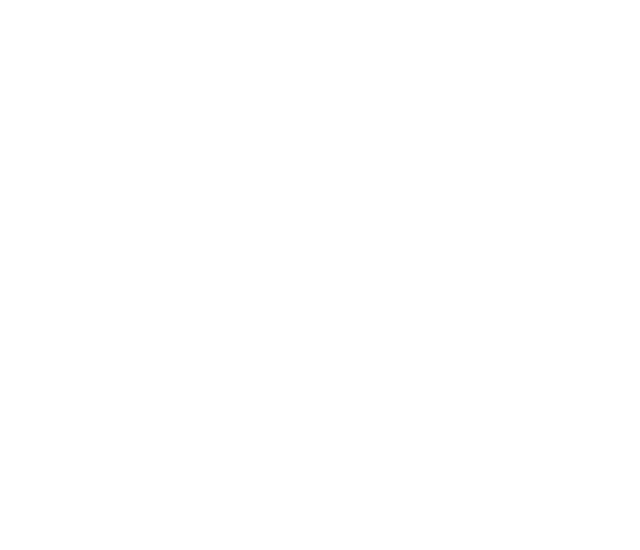
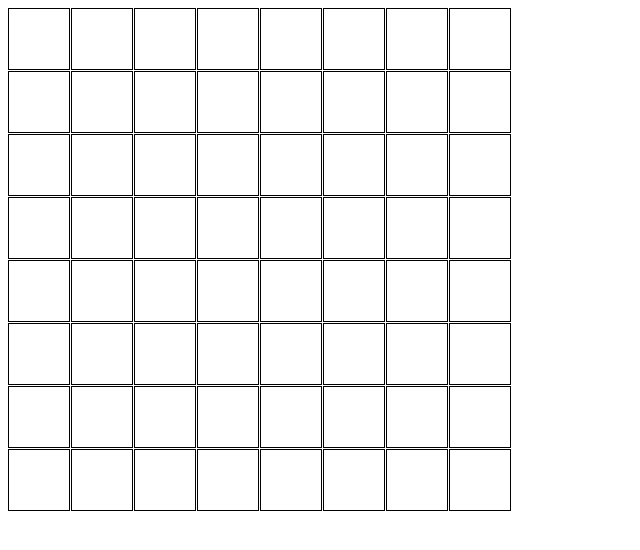
Before and after one commit to chingu-voyages/v44-tier2-team-25, a React (Create React App) app in the folder boolebots/: page / in a window 1280 px wide. Shown: the top 550 px of the page, without its empty margins (0-640 px from the left). Built offline with nearby package versions, Linux system fonts and the light colour scheme.

Commit message:
Move boardSize to app and pass as prop

```diff
--- a/boolebots/src/App.js
+++ b/boolebots/src/App.js
@@ -1,5 +1,13 @@
+import React from "react";
+import GameBoard from "./components/gameBoard";
 function App() {
-  return <div className="App"></div>;
+  const [boardSize, changeBoardSize] = React.useState(8);
+
+  return (
+    <div className="App">
+      <GameBoard boardSize={boardSize}/>
+    </div>
+  );
 }
 
 export default App;
--- a/boolebots/src/components/gameBoard.js
+++ b/boolebots/src/components/gameBoard.js
@@ -1,11 +1,10 @@
 import React from "react";
 
-const GameBoard = () => {
+const GameBoard = ({ boardSize }) => {
   //State for board game size. Should probably be a prop that is passed to this component.
-  const [boardSize, changeBoardSize] = React.useState(8);
 
   //Old function to create game Board. Not as useful as new function down below.
-  const createBoard = () => {
+  // const createBoard = () => {
   // const board = [];
   // for (let i = 0; i < boardSize * boardSize; i++) {
   //   board.push(
@@ -18,10 +17,11 @@ const GameBoard = () => {
   // }
 
   //This version allows for each square to have an id with it's coordinates. This will help when triggering a bot battle.
+  const createBoard = () => {
     const board = [];
-    for (let row = 0; row < 8; row++) {
+    for (let row = 0; row < boardSize; row++) {
       board.push([]);
-      for (let col = 0; col < 8; col++) {
+      for (let col = 0; col < boardSize; col++) {
         board[row].push(
           <div
             key={`${col}${row}`}
```
Lines whose indentation alone changed are shown as unchanged.
